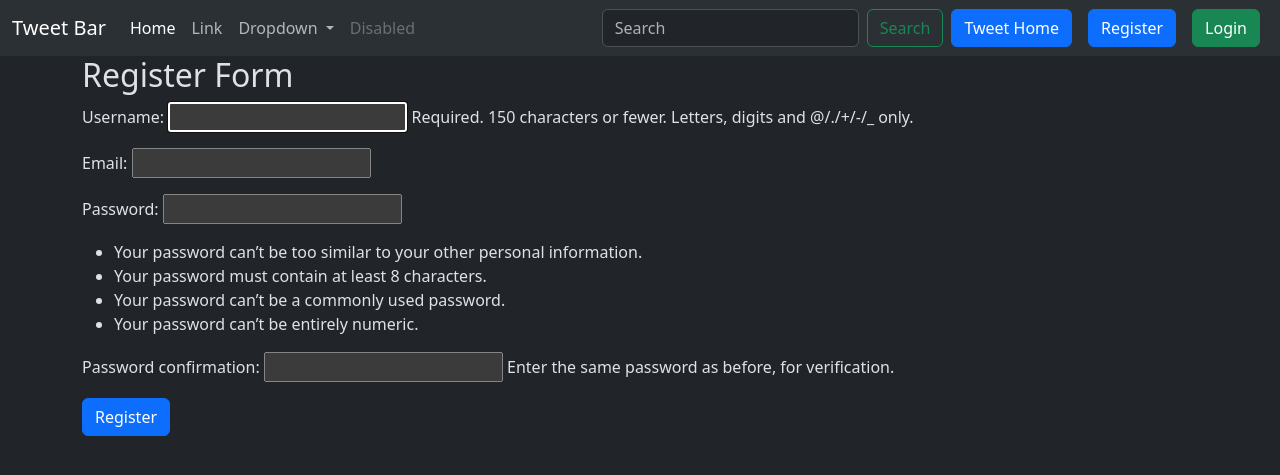
After one commit to raj-umang/Django-Project-, a Django app: page /tweet/register/ in a window 1280 px wide. The commit adds this page. Shown: the top 475 px of the page. Run offline with Django 5.2, Linux system fonts and the light colour scheme.

Commit message:
login, logout & register

```diff
--- a/DjangoFinal/DjangoFinal/settings.py
+++ b/DjangoFinal/DjangoFinal/settings.py
@@ -129,3 +129,8 @@ MEDIA_ROOT = os.path.join(BASE_DIR, 'media')
 
 STATIC_URL = '/static/'
 STATICFILES_DIRS = [os.path.join(BASE_DIR, 'static')]
+
+LOGIN_URL = '/accounts/login'
+
+LOGIN_REDIRECT_URL = '/Tweet/'
+LOGOUT_REDIRECT_URL = '/Tweet/'
--- a/DjangoFinal/DjangoFinal/urls.py
+++ b/DjangoFinal/DjangoFinal/urls.py
@@ -3,9 +3,12 @@ from django.contrib import admin
 from django.urls import path, include
 from django.conf.urls.static import static
 from django.conf import settings
+from django.contrib.auth.urls import views as auth_views
 
 urlpatterns = [
     path('admin/', admin.site.urls),
     path('tweet/', include('Tweet.urls')),
+    path('accounts/', include('django.contrib.auth.urls')),
+
 
 ] + static(settings.MEDIA_URL, document_root=settings.MEDIA_ROOT)
--- a/DjangoFinal/Tweet/forms.py
+++ b/DjangoFinal/Tweet/forms.py
@@ -1,7 +1,15 @@
 from django import forms
 from .models import Tweet
+from django.contrib.auth.forms import UserCreationForm
+from django.contrib.auth.models import User
 
 class TweetForm(forms.ModelForm):
     class Meta:
         model = Tweet
         fields = ['text', 'photo']
+
+class UserRegistrationForm(UserCreationForm):
+    email = forms.EmailField()
+    class Meta:
+        model = User
+        fields = ('username', 'email', 'password1', 'password2')
--- a/DjangoFinal/Tweet/templates/tweet_list.html
+++ b/DjangoFinal/Tweet/templates/tweet_list.html
@@ -15,8 +15,10 @@
               <div class="card-body">
                 <h5 class="card-title">{{tweet.user.username}}</h5>
                 <p class="card-text">{{tweet.text}}</p>
+                {% if tweet.user == user %}
                 <a href="{%  url 'tweet_edit' tweet.id %}" class="btn btn-primary">Edit</a>
                 <a href="{%  url 'tweet_delete' tweet.id %}" class="btn btn-danger">Delete</a>
+                {% endif %}
               </div>
             </div>
           {% endfor %}
--- a/DjangoFinal/Tweet/urls.py
+++ b/DjangoFinal/Tweet/urls.py
@@ -11,4 +11,6 @@ urlpatterns = [
     path('<int:tweet_id>/edit/', views.tweet_delete, name='tweet_delete'),
 
     path('<int:tweet_id>/delete/', views.tweet_edit, name='tweet_edit'),
+
+    path('register/', views.register, name='register'),
 ]
--- a/DjangoFinal/Tweet/views.py
+++ b/DjangoFinal/Tweet/views.py
@@ -1,7 +1,9 @@
 from django.shortcuts import render
 from django.shortcuts import get_object_or_404, redirect
 from .models import Tweet
-from .forms import TweetForm
+from .forms import TweetForm, UserRegistrationForm
+from django.contrib.auth.decorators import login_required
+from django.contrib.auth import login
 
 
 # Create your views here.
@@ -12,6 +14,7 @@ def tweet_list(request):
     tweets = Tweet.objects.all().order_by('-created_at')
     return render(request, 'tweet_list.html', {'tweets': tweets})
 
+@login_required
 def tweet_create(request):
     if request.method == 'POST':
         form = TweetForm(request.POST, request.FILES)
@@ -24,6 +27,7 @@ def tweet_create(request):
         form = TweetForm()
     return render(request, 'tweet_form.html', {'form': form})
 
+@login_required
 def tweet_edit(request, tweet_id):
     tweet = get_object_or_404(Tweet, pk=tweet_id, user = request.user)
     if request.method == 'POST':
@@ -37,9 +41,25 @@ def tweet_edit(request, tweet_id):
         form = TweetForm(instance=tweet)
     return render(request, 'tweet_form.html', {'form': form})
 
+@login_required
 def tweet_delete(request, tweet_id):
     tweet = get_object_or_404(Tweet, pk=tweet_id, user = request.user)
     if request.method == 'POST':
         tweet.delete()
         return redirect('tweet_list')
     return render(request, 'tweet_confirm_delete.html', {'tweet': tweet})
+
+
+def register(request):
+    if request.method == 'POST':
+        form = UserRegistrationForm(request.POST)
+        if form.is_valid():
+            user = form.save(commit=False)
+            user.set_password(form.cleaned_data['password1'])
+            user.save()
+            login(request, user)
+            return redirect('tweet_list')
+    else:
+        form = UserRegistrationForm()
+
+    return render(request, 'registration/register.html', {'form': form})
--- a/DjangoFinal/templates/layout.html
+++ b/DjangoFinal/templates/layout.html
@@ -1,21 +1,30 @@
 {% load static %}
 <!DOCTYPE html>
-<html lang="en" data-bs-theme = "dark">
+<html lang="en" data-bs-theme="dark">
   <head>
-    <meta charset="UTF-8">
-    <meta name="viewport" content="width=device-width, initial-scale=1.0">
-     <link href="https://cdn.jsdelivr.net/npm/bootstrap@5.3.3/dist/css/bootstrap.min.css" rel="stylesheet" integrity="sha384-QWTKZyjpPEjISv5WaRU9OFeRpok6YctnYmDr5pNlyT2bRjXh0JMhjY6hW+ALEwIH" crossorigin="anonymous">
-    <title>
-        {% block title %}
-            Django
-        {% endblock %}
-    </title>
+    <meta charset="UTF-8" />
+    <meta name="viewport" content="width=device-width, initial-scale=1.0" />
+    <link
+      href="https://cdn.jsdelivr.net/npm/bootstrap@5.3.3/dist/css/bootstrap.min.css"
+      rel="stylesheet"
+      integrity="sha384-QWTKZyjpPEjISv5WaRU9OFeRpok6YctnYmDr5pNlyT2bRjXh0JMhjY6hW+ALEwIH"
+      crossorigin="anonymous"
+    />
+    <title>{% block title %} Django {% endblock %}</title>
   </head>
   <body>
     <nav class="navbar navbar-expand-lg bg-body-tertiary">
       <div class="container-fluid">
         <a class="navbar-brand" href="#">Tweet Bar</a>
-    <button class="navbar-toggler" type="button" data-bs-toggle="collapse" data-bs-target="#navbarSupportedContent" aria-controls="navbarSupportedContent" aria-expanded="false" aria-label="Toggle navigation">
+        <button
+          class="navbar-toggler"
+          type="button"
+          data-bs-toggle="collapse"
+          data-bs-target="#navbarSupportedContent"
+          aria-controls="navbarSupportedContent"
+          aria-expanded="false"
+          aria-label="Toggle navigation"
+        >
           <span class="navbar-toggler-icon"></span>
         </button>
         <div class="collapse navbar-collapse" id="navbarSupportedContent">
@@ -27,14 +36,22 @@
               <a class="nav-link" href="#">Link</a>
             </li>
             <li class="nav-item dropdown">
-          <a class="nav-link dropdown-toggle" href="#" role="button" data-bs-toggle="dropdown" aria-expanded="false">
+              <a
+                class="nav-link dropdown-toggle"
+                href="#"
+                role="button"
+                data-bs-toggle="dropdown"
+                aria-expanded="false"
+              >
                 Dropdown
               </a>
               <ul class="dropdown-menu">
                 <li><a class="dropdown-item" href="#">Action</a></li>
                 <li><a class="dropdown-item" href="#">Another action</a></li>
-            <li><hr class="dropdown-divider"></li>
-            <li><a class="dropdown-item" href="#">Something else here</a></li>
+                <li><hr class="dropdown-divider" /></li>
+                <li>
+                  <a class="dropdown-item" href="#">Something else here</a>
+                </li>
               </ul>
             </li>
             <li class="nav-item">
@@ -42,15 +59,31 @@
             </li>
           </ul>
           <form class="d-flex" role="search">
-        <input class="form-control me-2" type="search" placeholder="Search" aria-label="Search">
-        <button class="btn btn-outline-success" type="submit">Search</button>
+            <input
+              class="form-control me-2"
+              type="search"
+              placeholder="Search"
+              aria-label="Search"
+            />
+            <button class="btn btn-outline-success" type="submit">
+              Search
+            </button>
           </form>
+          <a href="{% url 'tweet_list' %}" class="btn btn-primary mx-2"
+            >Tweet Home</a
+          >
+          {% if user.is_authenticated %}
+          <form method="post" action="{% url 'logout' %}">
+            {% csrf_token %}
+            <a href="{% url 'tweet_list' %}" class="btn btn-success mx-2">Logout</a>
+          </form>
+          {% else %}
+          <a href="{% url 'register' %}" class="btn btn-primary mx-2">Register</a>
+          <a href="{% url 'login' %}" class="btn btn-success mx-2">Login</a>
+          {% endif %}
         </div>
       </div>
     </nav>
-    <div class="container">
-        {% block content %}
-        {% endblock %}
-    </div>
+    <div class="container">{% block content %} {% endblock %}</div>
   </body>
 </html>
--- /dev/null
+++ b/DjangoFinal/templates/registration/logged_out.html
@@ -0,0 +1,6 @@
+{% extends "layout.html" %}
+
+{% block content %}
+<h2>Logout Form</h2>
+    <p>You have been logged out <a href="{% url 'login' %}">Login here</a> </p>
+{% endblock %}
--- /dev/null
+++ b/DjangoFinal/templates/registration/register.html
@@ -0,0 +1,10 @@
+{% extends "layout.html" %}
+
+{% block content %}
+<h2>Register Form</h2>
+    <form method="post">
+        {% csrf_token %}
+        {{ form.as_p }}
+        <button class="btn btn-primary" type="submit">Register</button>
+    </form>
+{% endblock %}
```
Also changed, not shown: DjangoFinal/templates/registration/login.html (added, +11 -0 lines), DjangoFinal/db.sqlite3, DjangoFinal/media/photos/imp_topics.png (added). Lines whose indentation alone changed are shown as unchanged.
